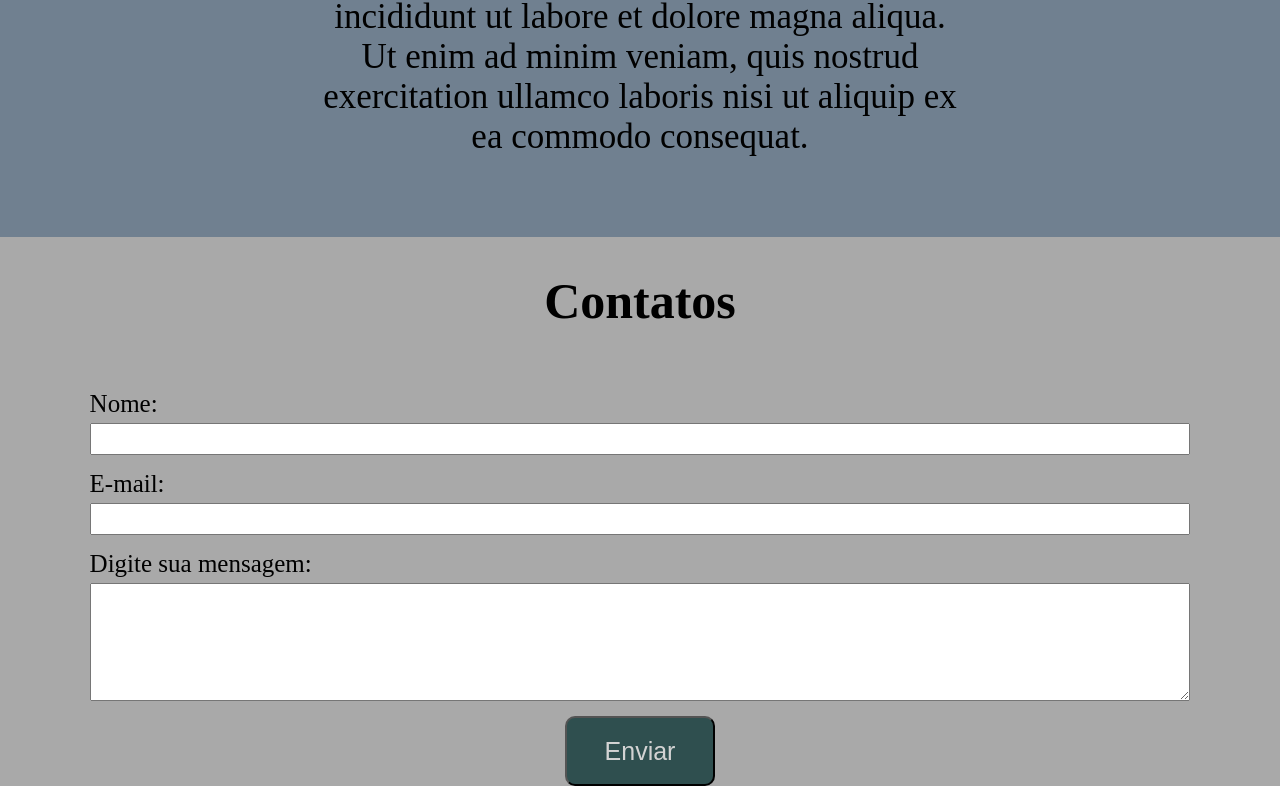
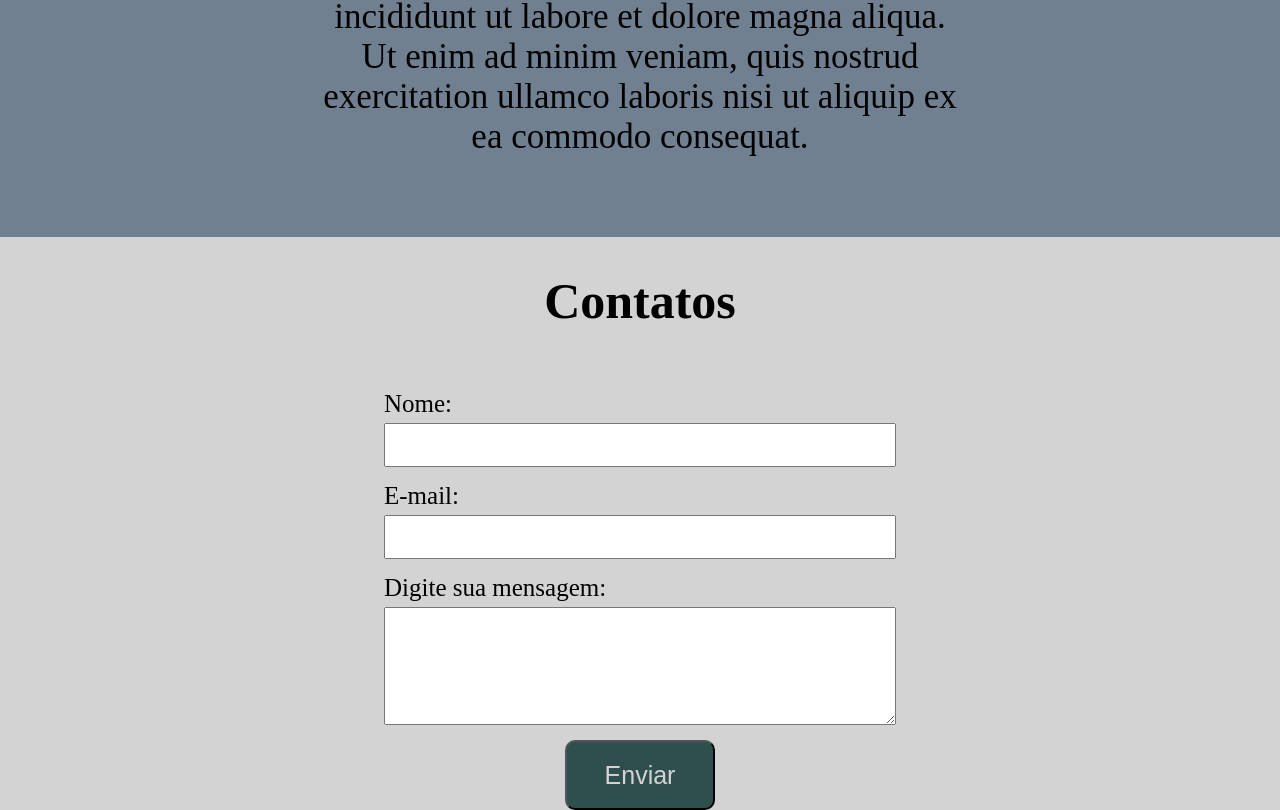
Before and after one commit to LFInCascade/lp-template, an Angular app in the folder landing-page/: page / in a window 1280 px wide. Shown: the part 816-1626 px from the top of the page. Before the commit the page ends 1602 px from the top, so only its background shows below. Built offline with nearby package versions, Linux system fonts and the light colour scheme.

Commit message:
style :gem: estilizando o a seção contacts

```diff
--- a/landing-page/src/app/styles/pages/_contacts.scss
+++ b/landing-page/src/app/styles/pages/_contacts.scss
@@ -2,7 +2,7 @@
     display: flex;
     flex-direction: column;
     align-items: center;
-    background-color: $fifth-color;
+    background-color: $third-color; //mudar conforme necessidade
     padding-top: 35px;
     font-size: 25px;
 
@@ -28,9 +28,16 @@
         flex-direction: column;
         margin-bottom: 15px;
         width: 86%;
+        @include mq(m) {
+            width: 40%;
+          }
+        }
 
         .input {
           height: 28px;
+          @include mq(m) {
+            height: 40px;
+          }
         }
 
         input,
@@ -38,7 +45,6 @@
           margin-top: 5px;
           font-size: 25px;
         }
-
 
       }
 
@@ -59,4 +65,3 @@
           }
       }
     }
-  }
```
